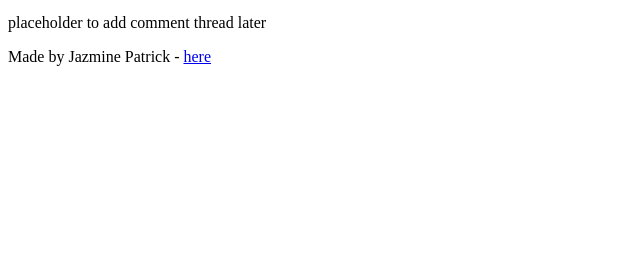
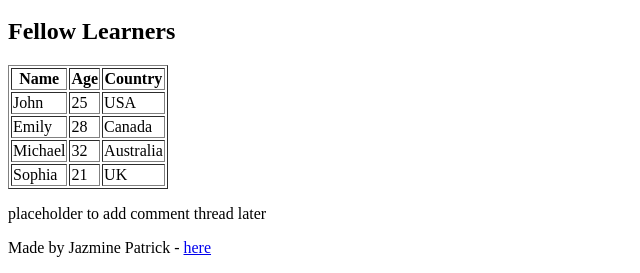
Before and after one commit to Jazmine-rgb/My_First_Portfolio, a plain HTML site: page html_basic/index.html in a window 1280 px wide. Shown: the part 750-1023 px from the top of the page, without its empty margins (0-640 px from the left). Before the commit the page ends 832 px from the top, so only its background shows below. Drawn offline with Linux system fonts and the light colour scheme.

Commit message:
Add table of learners to index.html

```diff
--- a/html_basic/index.html
+++ b/html_basic/index.html
@@ -35,6 +35,40 @@
         <a href="https://www.alxafrica.com" target="_blank">
           <img src="https://i.ibb.co/gTDZZT8/ALX-Logo-07.png" alt="ALX Logo">
         </a>
+
+        <!-- NEW TABLE OF LEARNERS -->
+        <h2>Fellow Learners</h2>
+        <table border="1">
+          <thead>
+            <tr>
+              <th>Name</th>
+              <th>Age</th>
+              <th>Country</th>
+            </tr>
+          </thead>
+          <tbody>
+            <tr>
+              <td>John</td>
+              <td>25</td>
+              <td>USA</td>
+            </tr>
+            <tr>
+              <td>Emily</td>
+              <td>28</td>
+              <td>Canada</td>
+            </tr>
+            <tr>
+              <td>Michael</td>
+              <td>32</td>
+              <td>Australia</td>
+            </tr>
+            <tr>
+              <td>Sophia</td>
+              <td>21</td>
+              <td>UK</td>
+            </tr>
+          </tbody>
+        </table>
       </article>
 
       <!-- ASIDE -->
```
